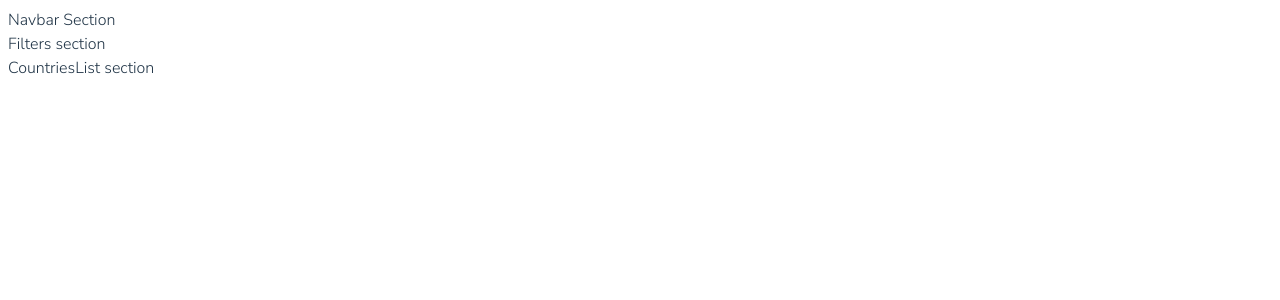
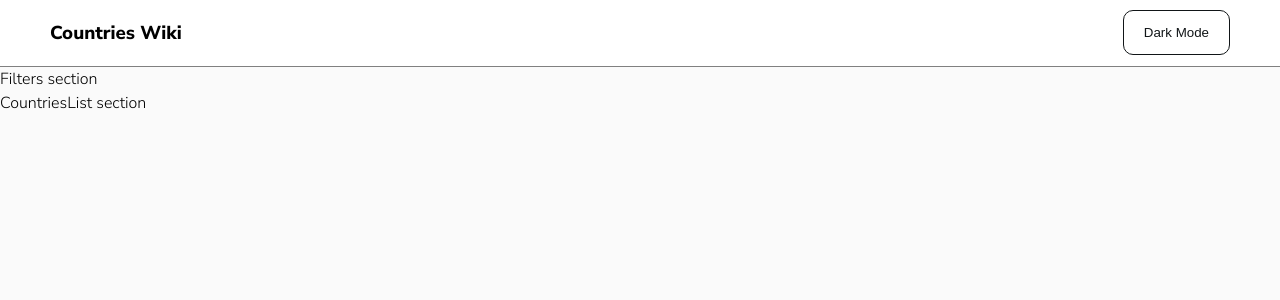
Before and after one commit to clf94-dev/countries-wiki-react, a React (Vite) app: page / in a window 1280 px wide. Shown: the top 300 px of the page. Built offline with nearby package versions, Linux system fonts and the light colour scheme.

Commit message:
- add navbar styles

```diff
--- a/src/components/Navbar/Navbar.jsx
+++ b/src/components/Navbar/Navbar.jsx
@@ -1,6 +1,14 @@
+import styles from './Navbar.module.css'
 function Navbar(){
     return (
-        <div>Navbar Section</div>
+        <div className={styles.navContainer}>
+            <div className={styles.title}>
+                <h3>Countries Wiki</h3>
+            </div>
+            <div className={styles.btnSection}>
+                <button className={styles.darkModeBtn}>Dark Mode</button>
+            </div>
+        </div>
     )
 }
 
--- /dev/null
+++ b/src/components/Navbar/Navbar.module.css
@@ -0,0 +1,24 @@
+
+.navContainer{
+    display: flex;
+    flex-direction: row;
+    background-color: white;
+    justify-content: space-between;
+    align-items: center;
+    padding: 0px 50px;
+    border-bottom: 1px solid gray;
+}
+
+.darkModeBtn{
+    height: 45px;
+    border: 1px solid hsl(200, 15%, 8%);
+    border-radius: 10px;
+    background-color: transparent;
+    color: hsl(200, 15%, 8%);
+    padding: 0 20px;
+}
+.darkModeBtn:hover{
+    cursor: pointer;
+    color: white;
+    background-color: hsl(200, 15%, 8%);
+}
--- a/src/index.css
+++ b/src/index.css
@@ -14,49 +14,6 @@
   -moz-osx-font-smoothing: grayscale;
 }
 
-a {
-  font-weight: 500;
-  color: #646cff;
-  text-decoration: inherit;
+body{
+  margin: 0;
 }
-a:hover {
-  color: #535bf2;
-}
-
-
-h1 {
-  font-size: 3.2em;
-  line-height: 1.1;
-}
-
-button {
-  border-radius: 8px;
-  border: 1px solid transparent;
-  padding: 0.6em 1.2em;
-  font-size: 1em;
-  font-weight: 500;
-  font-family: inherit;
-  background-color: #1a1a1a;
-  cursor: pointer;
-  transition: border-color 0.25s;
-}
-button:hover {
-  border-color: #646cff;
-}
-button:focus,
-button:focus-visible {
-  outline: 4px auto -webkit-focus-ring-color;
-}
-
-@media (prefers-color-scheme: light) {
-  :root {
-    color: #213547;
-    background-color: #ffffff;
-  }
-  a:hover {
-    color: #747bff;
-  }
-  button {
-    background-color: #f9f9f9;
-  }
-}
```
